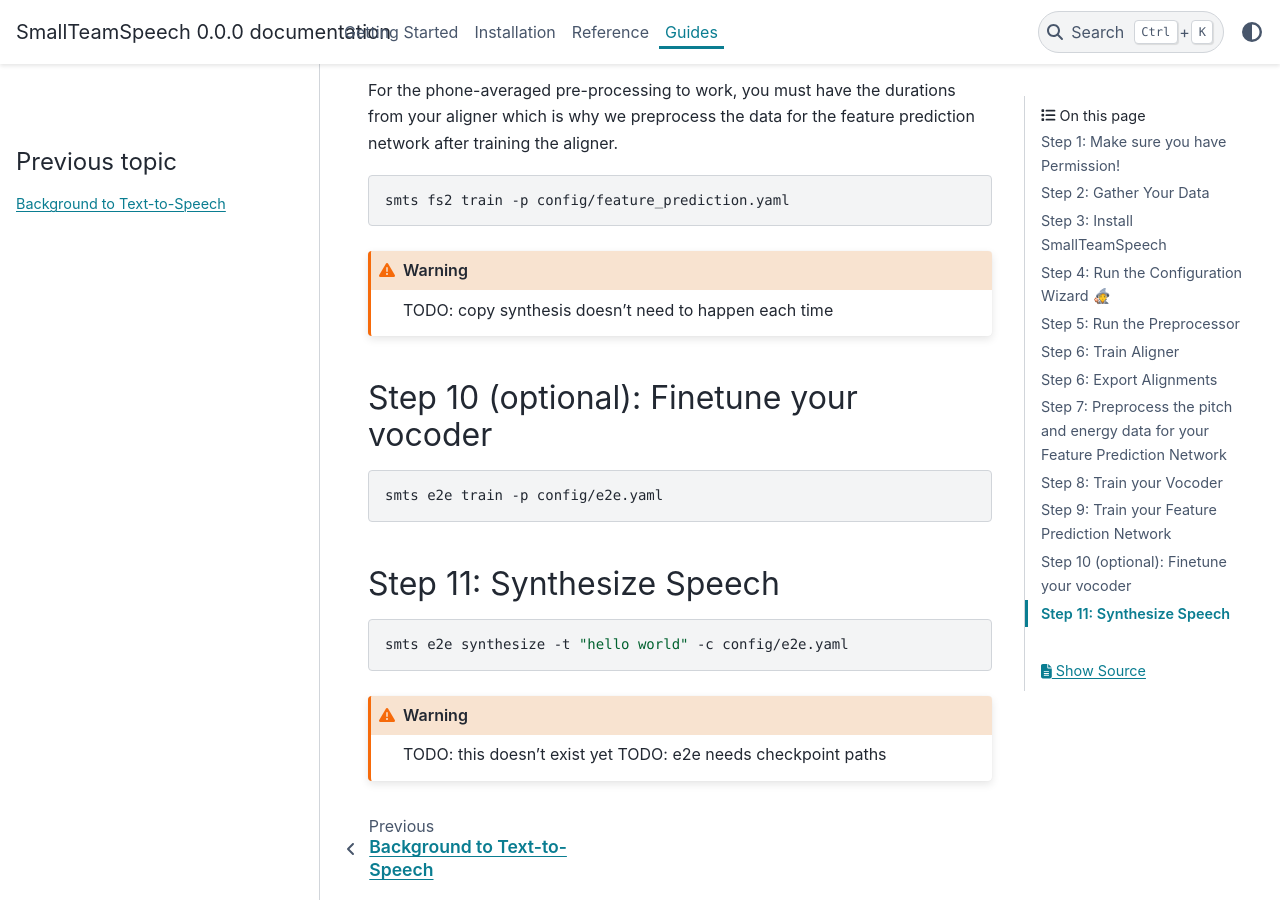
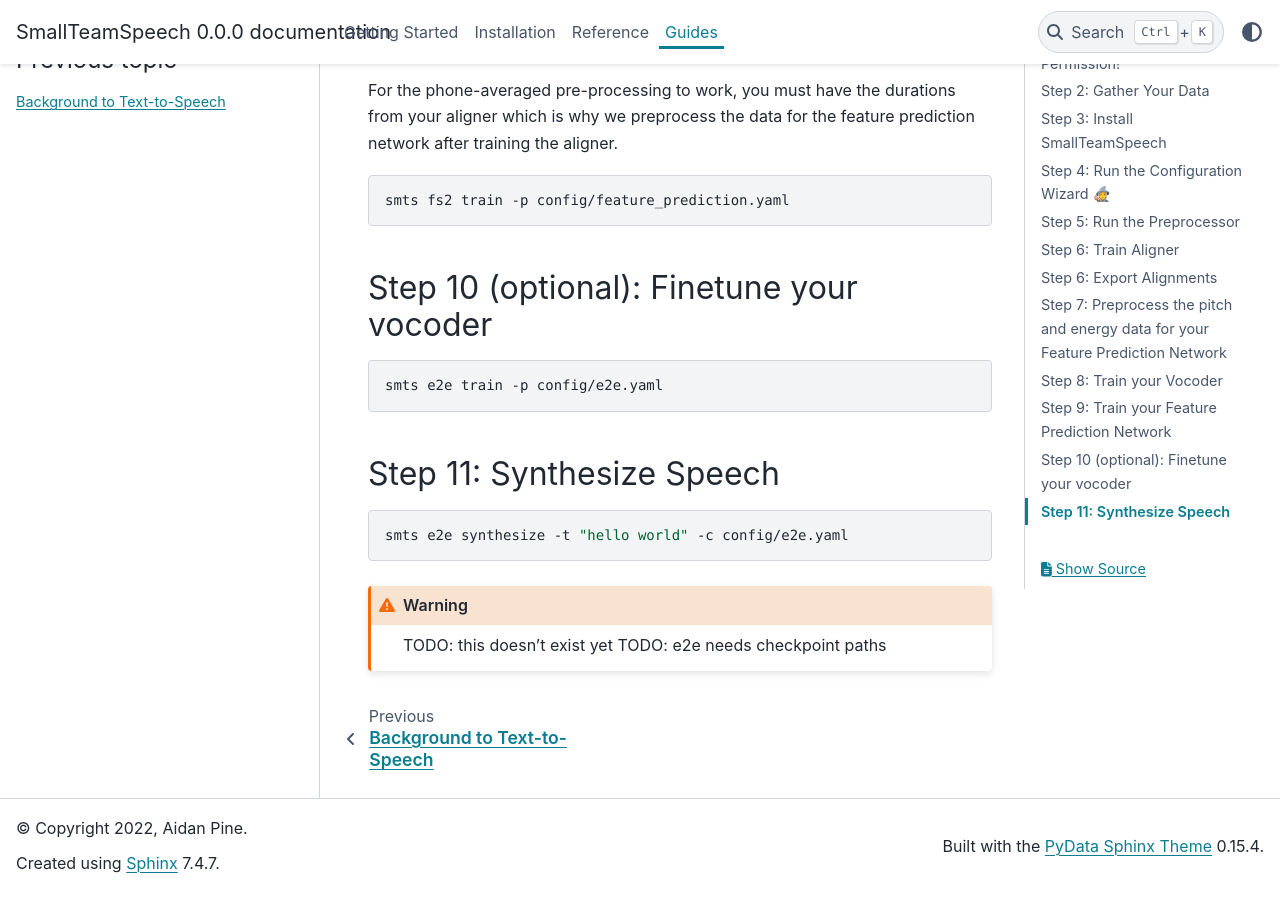
Before and after one commit to EveryVoiceTTS/EveryVoice, a Sphinx documentation site: the page built from docs/source/guides/custom.rst, in a window 1280 px wide and 900 px high, scrolled down 3283 px. Built offline with Sphinx 7.4.7 and the PyData theme 0.15.4, drawn with Linux system fonts in a browser that asks for light colours.

Commit message:
perf: only perform copy synthesis at 0th global step

```diff
--- a/docs/source/guides/custom.rst
+++ b/docs/source/guides/custom.rst
@@ -127,10 +127,6 @@
     smts fs2 train -p config/feature_prediction.yaml
 
 
-.. warning::
-
-    TODO: copy synthesis doesn't need to happen each time
-
 Step 10 (optional): Finetune your vocoder
 ----------------------------------------
 
```
